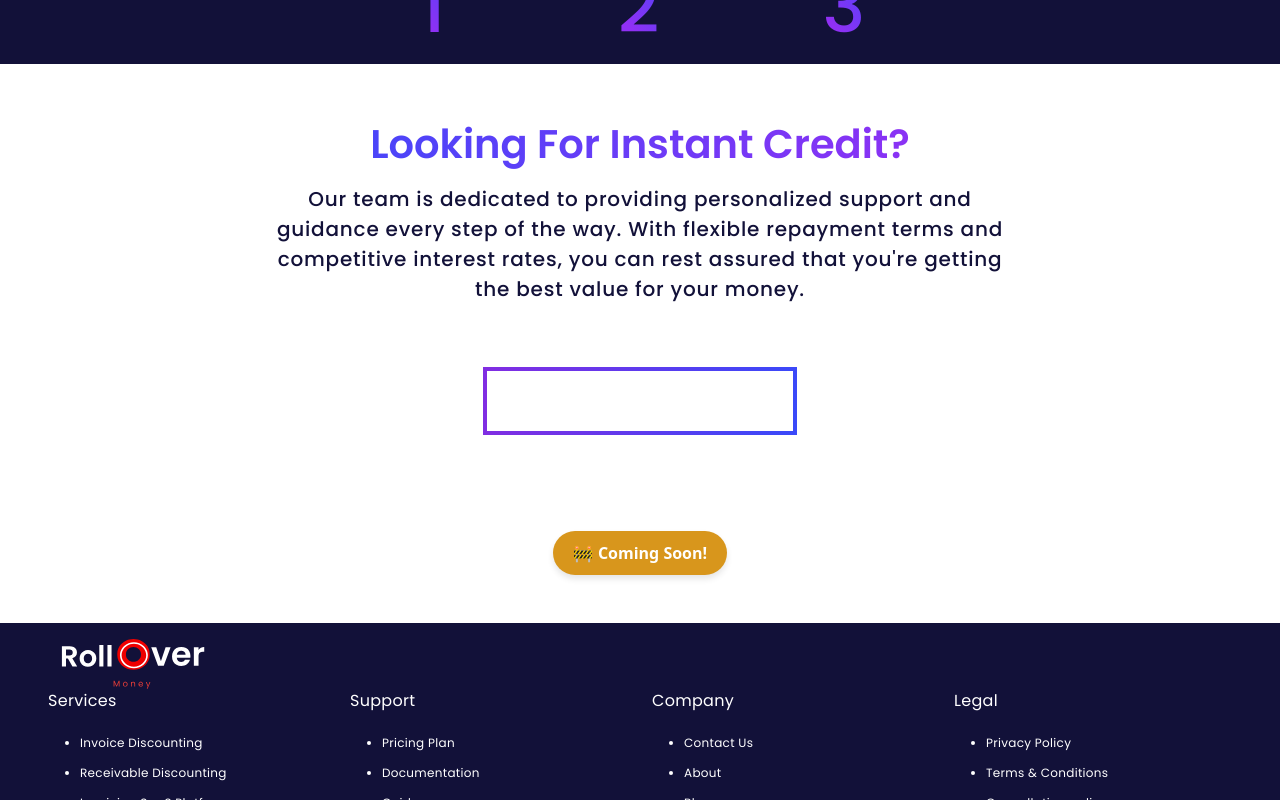
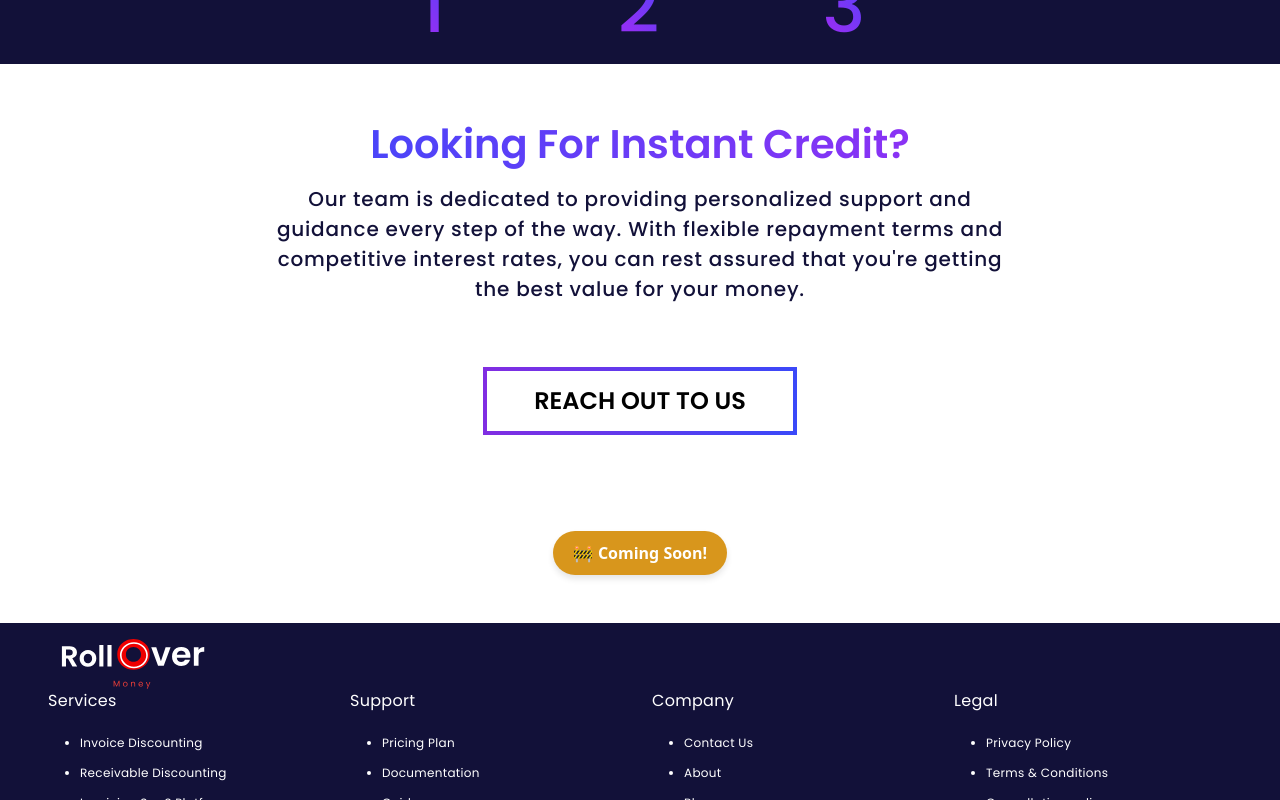
Before and after one commit to rollovermoney/rollover-website, a React (Create React App) app: page / in a window 1280 px wide. In both pictures the pointer is over the button "REACH OUT TO US". Shown: the part 2150-2950 px from the top of the page. Built offline with nearby package versions, Linux system fonts and the light colour scheme.

Commit message:
footer and newsletter

```diff
--- a/src/components/BusinessSteps.css
+++ b/src/components/BusinessSteps.css
@@ -40,7 +40,7 @@ color: #FFFFFF;
 .stepsBox{
 background: #1C1A50;
 border: 2px solid;
-border-radius: 50px;
+/* border-radius: 50px; */
 
 border-image-source: linear-gradient(94.28deg, #812DE2 0%, #3A49F9 100%);
 border-image-slice: 1;
--- a/src/components/CallBack.css
+++ b/src/components/CallBack.css
@@ -29,7 +29,6 @@ align-items: center;
 padding: 18px 47px;
 gap: 10px;
 border: 4px solid;
-
 border-image-source: linear-gradient(94.28deg, #812DE2 0%, #3A49F9 100%);
 border-image-slice: 1;
 color: rgba(18, 17, 57, 1);
@@ -40,6 +39,9 @@ font-size: 24px;
 line-height: 100%;
 text-align: center;
 text-transform: uppercase;
+}
+.callbtn:hover{
+  color: black;
 }
 
 .comingSoonBtn {
```
